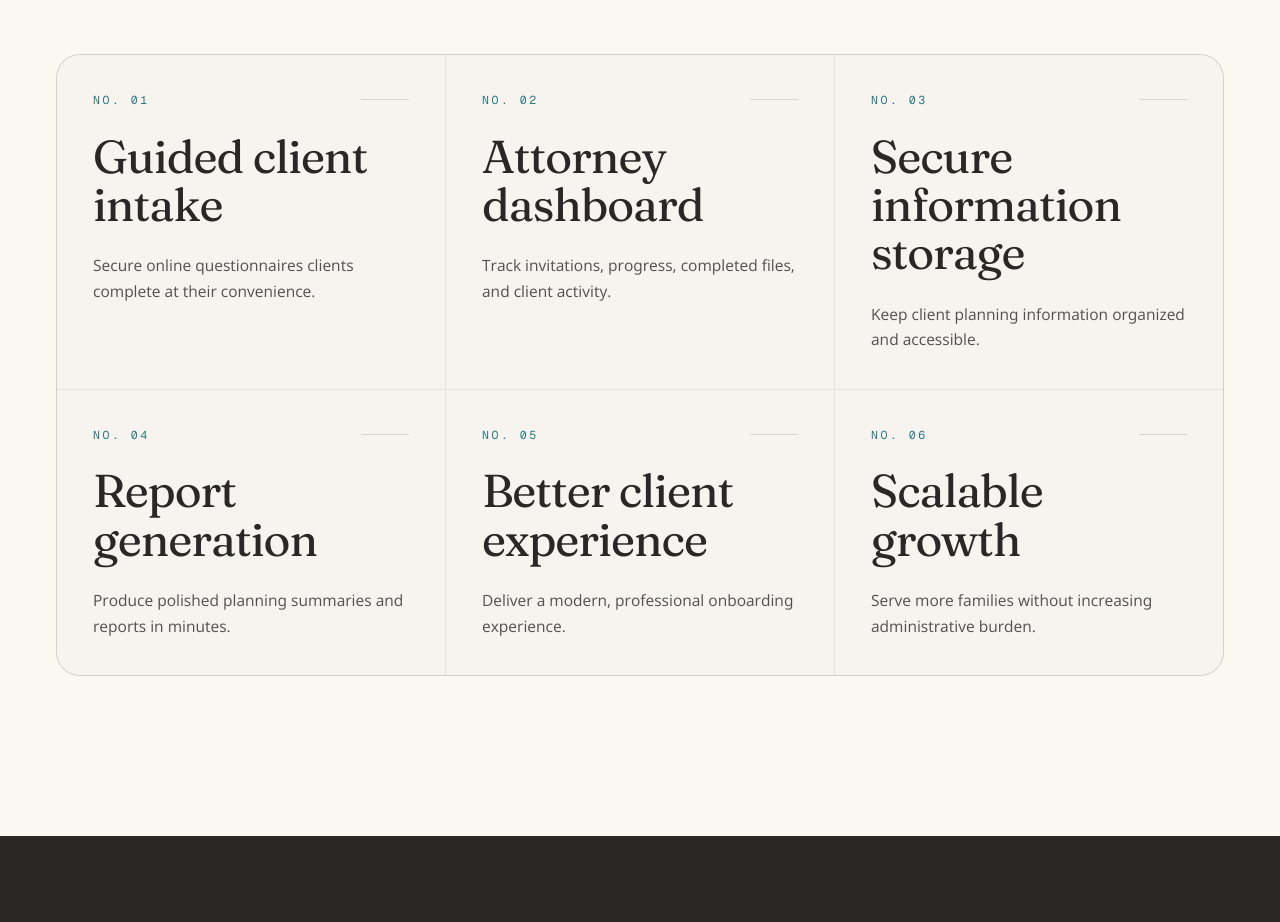
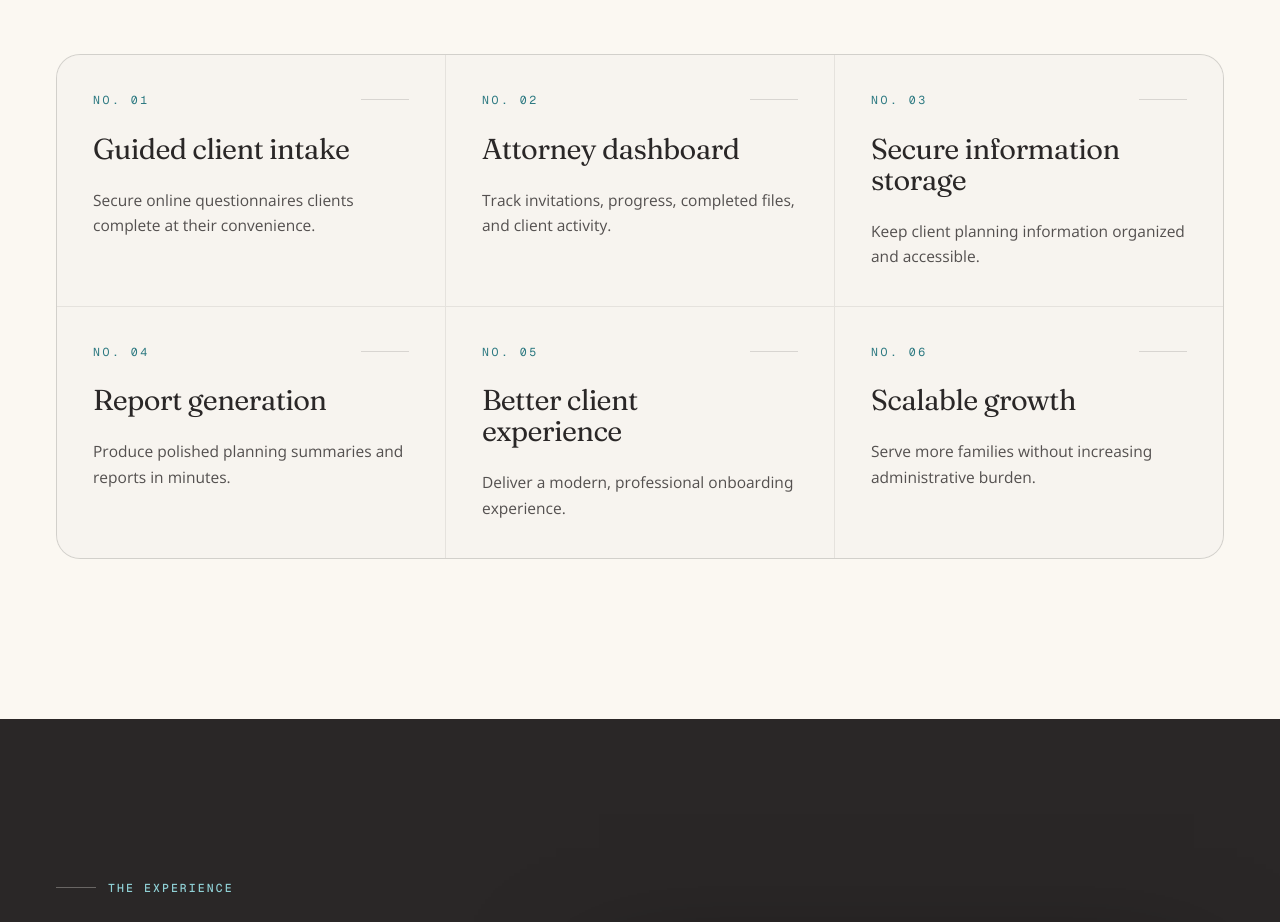
Before and after one commit to gte343v/legacyLandingPage, a React (Vite) app: page / in a window 1280 px wide. Shown: the part 3121-4043 px from the top of the page. Built offline with nearby package versions, Linux system fonts and the light colour scheme.

Commit message:
Refine platform card title sizing

```diff
--- a/src/components/sections/Platform.jsx
+++ b/src/components/sections/Platform.jsx
@@ -91,7 +91,7 @@ export default function Platform() {
                 className="inline-block h-px w-12 bg-ink/15 transition-all duration-700 ease-[cubic-bezier(0.22,1,0.36,1)] group-hover:w-20 group-hover:bg-teal"
               />
             </div>
-            <h3 className="display-md text-ink leading-[1.05] max-w-[14ch]">{f.title}</h3>
+            <h3 className="font-display text-[1.7rem] lg:text-[1.8rem] text-ink leading-[1.08] max-w-[14ch]">{f.title}</h3>
             <p className="text-ink-2/80 leading-[1.65] text-[0.97rem]">{f.body}</p>
           </motion.article>
         ))}
```
